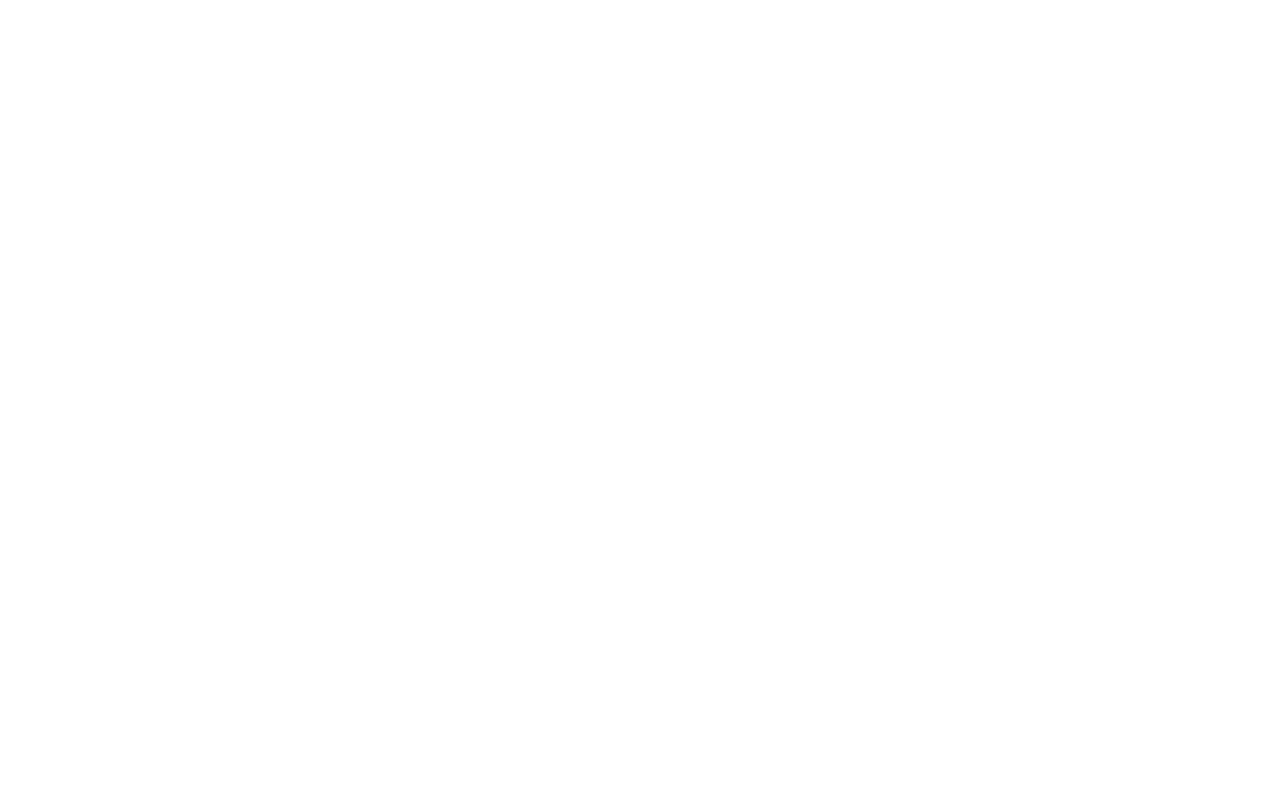
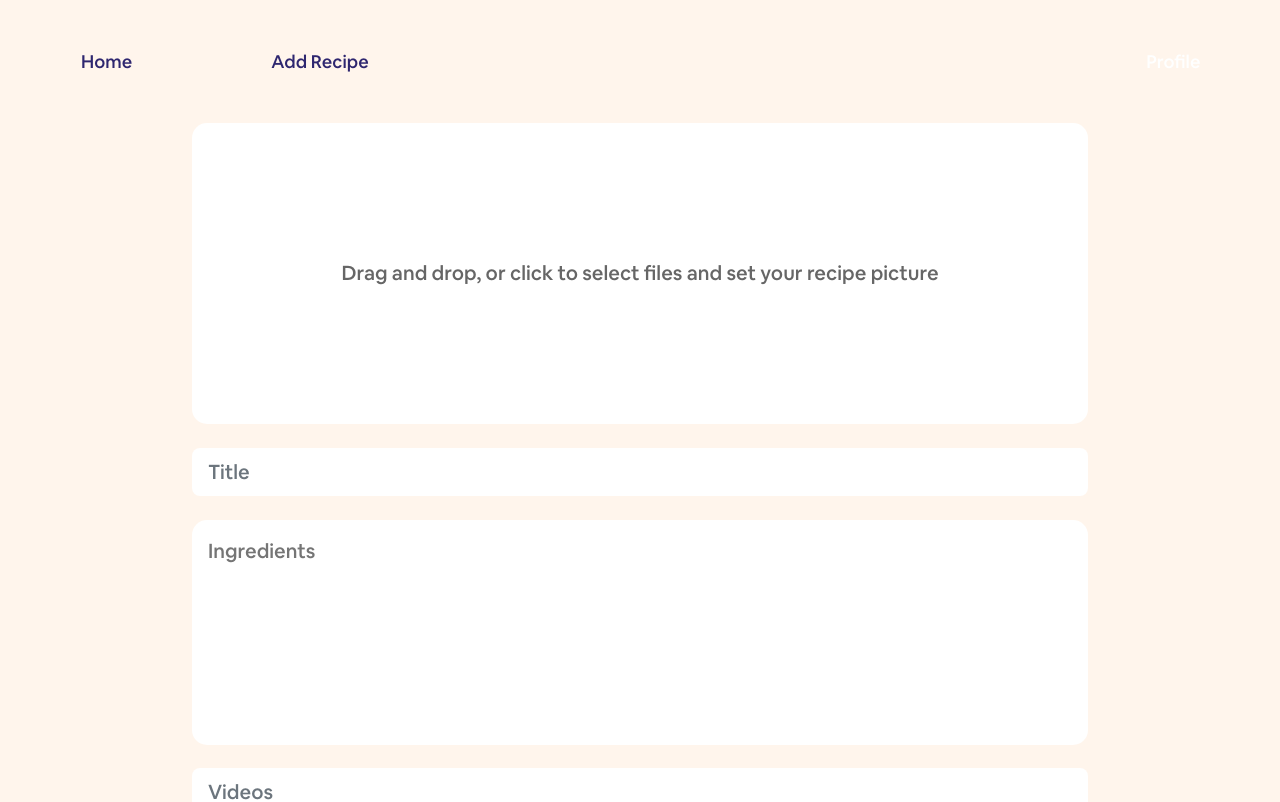
Before and after one commit to mikhaelkevin/fe-lets-cookin-app, a React (Create React App) app: page /new in a window 1280 px wide. Before the commit this address had no page. Shown: the top 802 px of the page. Built offline with nearby package versions, Linux system fonts and the light colour scheme.

Commit message:
style(recipe): new recipe features.
create page slice for add recipe features.

style recipe-features.

```diff
--- a/package.json
+++ b/package.json
@@ -11,6 +11,7 @@
     "prop-types": "^15.8.1",
     "react": "^18.2.0",
     "react-dom": "^18.2.0",
+    "react-dropzone": "^14.2.2",
     "react-router-dom": "^6.3.0",
     "react-scripts": "5.0.1",
     "web-vitals": "^2.1.4"
--- a/src/App.jsx
+++ b/src/App.jsx
@@ -10,6 +10,7 @@
 import Content from './pages/Outlet/Content';
 import LandingPage from './pages/LandingPage';
 import DetailRecipe from './pages/Recipe/DetailRecipe';
+import NewRecipe from './pages/Recipe/NewRecipe';
 
 function App() {
   return (
@@ -22,6 +23,7 @@
         <Route element={<Content />}>
           <Route path="/" element={<LandingPage />} />
           <Route path="/detail" element={<DetailRecipe />} />
+          <Route path="/new" element={<NewRecipe />} />
         </Route>
       </Routes>
     </BrowserRouter>
--- a/src/components/global/Navbar.jsx
+++ b/src/components/global/Navbar.jsx
@@ -1,31 +1,34 @@
 import React from 'react';
-import { useLocation } from 'react-router-dom';
+import { useLocation, NavLink } from 'react-router-dom';
 import style from '../../styles/module-css/Navbar.module.css';
 
 function Navbar() {
   const { pathname } = useLocation();
+  const token = true;
 
   return (
     <div className={style.navbar} style={pathname === '/' ? { position: 'absolute' } : { position: 'relative' }}>
       <div className="row d-flex justify-content-center pt-lg-5 pt-md-5 m-0">
-        <div className="col-md-2 col-12 text-center">
-          <a href="/">Home</a>
+
+        {token && (
+          <>
+            <div className="col-md-2 col-12 text-center">
+              <NavLink exact to="/">Home</NavLink>
+            </div>
+            <div className="col-md-2 col-12 text-center">
+              <NavLink to="/new">Add Recipe</NavLink>
+            </div>
+            <div className="col-md-2 col-12 text-center ms-auto nav-auth-item">
+              <NavLink to="/profile">Profile</NavLink>
+            </div>
+          </>
+        )}
+
+        {!token && (
+        <div className="col-md-2 col-12 text-center ms-auto nav-auth-item">
+          <NavLink to="/login">Login</NavLink>
         </div>
-        <div className="col-md-2 col-12 text-center">
-          <a href="/">
-            Add Recipe
-          </a>
-        </div>
-        <div className="col-md-2 col-12 text-center">
-          <a href="/">
-            Profile
-          </a>
-        </div>
-        <div className="col-md-2 col-12 text-center ms-auto nav-auth-item">
-          <a href="/">
-            Login
-          </a>
-        </div>
+        ) }
       </div>
     </div>
   );
--- /dev/null
+++ b/src/pages/Recipe/NewRecipe.jsx
@@ -0,0 +1,68 @@
+/* eslint-disable react/jsx-props-no-spreading */
+import React, { useEffect, useState } from 'react';
+import { useDropzone } from 'react-dropzone';
+import style from '../../styles/module-css/NewRecipe.module.css';
+import InputBox from '../../components/global/InputBox';
+import {
+  thumbsContainer, thumb, thumbInner, img,
+} from '../../styles/dropzone/imagePreview';
+
+function NewRecipe() {
+  const [files, setFiles] = useState([]);
+
+  const { getRootProps, getInputProps } = useDropzone({
+    accept: {
+      'image/*': ['.jpg', '.jpeg', '.png', '.svg'],
+    },
+    onDrop: (acceptedFiles) => {
+      setFiles(acceptedFiles.map((file) => Object.assign(file, {
+        preview: URL.createObjectURL(file),
+      })));
+    },
+  });
+
+  const thumbs = files.map((file) => (
+    <div style={thumb} key={file.name}>
+      <div style={thumbInner}>
+        <img
+          src={file.preview}
+          alt="preview"
+          style={img}
+          // Revoke data uri after image is loaded
+          onLoad={() => { URL.revokeObjectURL(file.preview); }}
+        />
+      </div>
+    </div>
+  ));
+
+  useEffect(
+    () => () => files.forEach((file) => URL.revokeObjectURL(file.preview)),
+    document.title = 'Add Recipe',
+    [],
+  );
+
+  return (
+    <div className={style.container}>
+      <form>
+        <div className={style.dropzone}>
+          {files?.length ? (
+            <aside style={thumbsContainer}>
+              {thumbs}
+            </aside>
+          ) : (
+            <div {...getRootProps({ className: 'dropzone' })}>
+              <input {...getInputProps()} />
+              <span>Drag and drop, or click to select files and set your recipe picture</span>
+            </div>
+          )}
+        </div>
+        <InputBox data={{ name: 'Title', type: 'text', placeholder: 'Title' }} />
+        <textarea className="mb-0 mb-md-2 mb-xl-3" name="ingredients" id="ingredients" placeholder="Ingredients" />
+        <InputBox data={{ name: 'Videos', type: 'text', placeholder: 'Videos' }} />
+        <button type="submit" className="btn btn-lg btn-warning w-100">Add</button>
+      </form>
+    </div>
+  );
+}
+
+export default NewRecipe;
--- a/src/styles/App.css
+++ b/src/styles/App.css
@@ -11,6 +11,17 @@
   border-color: transparent !important;
 }
 
+.dropzone{
+  width: 100%;
+  height: 100%;
+  display: flex;
+  justify-content: center;
+  align-items: center;
+  font-size: 1.25rem;
+  color: #666666;
+}
+
+
 /* Navbar Style */
 @media only screen and (min-width: 768px){
   .nav-auth-item a{
--- /dev/null
+++ b/src/styles/dropzone/imagePreview.js
@@ -0,0 +1,37 @@
+const thumbsContainer = {
+  display: 'flex',
+  flexDirection: 'row',
+  flexWrap: 'wrap',
+  marginTop: 16,
+  marginBottom: 16,
+};
+
+const thumb = {
+  display: 'inline-flex',
+  borderRadius: 2,
+  border: '1px solid #eaeaea',
+  marginBottom: 8,
+  marginRight: 8,
+  width: '100%',
+  height: '100%',
+  padding: 4,
+  boxSizing: 'border-box',
+};
+
+const thumbInner = {
+  display: 'flex',
+  width: '100%',
+  overflow: 'hidden',
+};
+
+const img = {
+  display: 'block',
+  width: '100%',
+  height: '100%',
+  objectFit: 'cover',
+  objectPosition: 'center',
+};
+
+module.exports = {
+  thumbsContainer, thumb, thumbInner, img,
+};
--- /dev/null
+++ b/src/styles/module-css/NewRecipe.module.css
@@ -0,0 +1,102 @@
+.container{
+    width: 100%;
+    min-height: 100vh;
+    padding-top: 3rem;
+    display: flex;
+    justify-content: center;
+
+}
+
+.container form {
+    width: 70%;
+}
+
+.container form label{
+    width: 100%;
+}
+
+.container form label input{
+    border: 0;
+}
+
+.container form label input:focus{
+    outline: none !important;
+    border: 1px solid #EFC81A !important;
+    box-shadow: 0 0 10px aqua !important;
+}
+
+.container form textarea{
+    width: 100%;
+    height: 30%;
+    border: 0;
+    border-radius: 15px;
+    resize: none;
+    padding: 1rem;
+    font-size: 1.25rem;
+}
+
+.container form textarea:focus{
+    outline: none !important;
+    border: 1px solid #EFC81A !important;
+    box-shadow: 0 0 10px aqua !important;
+}
+
+.container form .dropzone{
+    width: 100%;
+    height: 40%;
+    background-color: white;
+    margin-bottom: 1.5rem;
+    border-radius: 15px;
+    padding: 1rem;
+    font-size: 1.25rem;
+    display: flex;
+    flex-direction: column;
+    justify-content: center;
+    align-items: center;
+}
+
+.container .dropzone .thumbsContainer{
+    display: 'flex';
+    flex-direction: 'row';
+    flex-wrap: 'wrap';
+    margin-top: 16;
+}
+
+.container .dropzone .thumb{
+    display: 'inline-flex';
+    border-radius: 2;
+    border: '1px solid #eaeaea';
+    margin-bottom: 8;
+    margin-right: 8;
+    width: '100%';
+    height: '100%';
+    padding: 4;
+    box-sizing: 'border-box';
+}
+
+.container .dropzone .thumbInner{
+    display: 'flex';
+    width: '100%';
+    overflow: 'hidden';
+}
+
+.container .dropzone img{
+    display: 'block';
+    width: '100%';
+    height: '100%';
+    object-fit: 'cover';
+    object-position: 'center';
+}
+
+.container .dropzone aside{
+    width: 100%;
+    height: 100%;
+}
+
+.container .dropzone input{
+    margin-bottom: 1rem;
+}
+
+.container form p{
+    display: none;
+}
```
Also changed, not shown: 1 other file (tests, documents, lock files or other folders).
